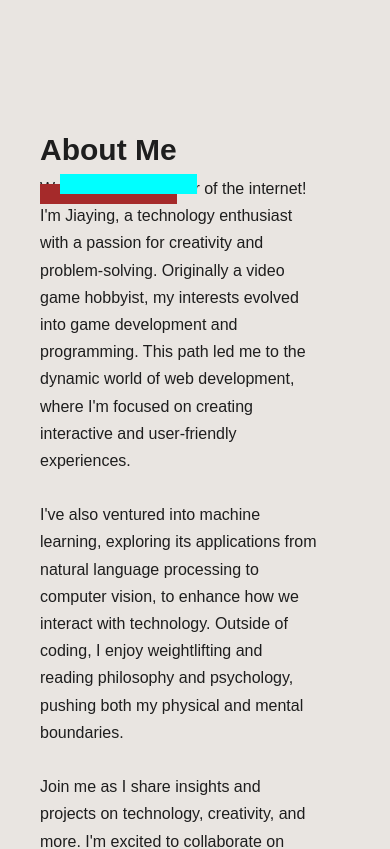
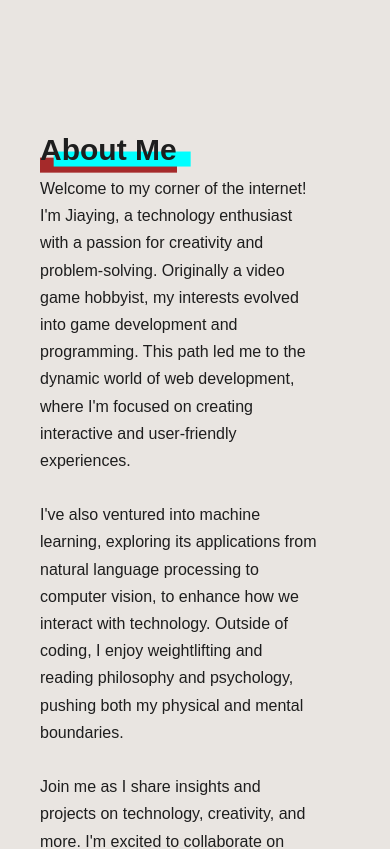
Before and after one commit to Jiaying330/Jiaying-Portfolio, a React (Vite) app in the folder Jiaying-Portfolio/: page / in a window 390 px wide. Shown: the part 800-1649 px from the top of the page. Built offline with nearby package versions, Linux system fonts and the light colour scheme.

Commit message:
responsive fix

```diff
--- a/Jiaying-Portfolio/src/components/About.scss
+++ b/Jiaying-Portfolio/src/components/About.scss
@@ -1,5 +1,5 @@
 .about {
-  height: 100vh;
+  // height: 100vh;
 
   &__content-container {
     width: 100%;
@@ -18,7 +18,7 @@
 
 @media (max-width: 820px) {
   .about {
-    //   height: 100vh;
+    // height: 100vh;
 
     &__content-container {
       // width: 100%;
--- a/Jiaying-Portfolio/src/index.css
+++ b/Jiaying-Portfolio/src/index.css
@@ -43,23 +43,25 @@ body {
 .section-title::before {
   content: "";
   position: absolute;
-  height: 2rem;
+  /* height: 2rem; */
+  height: 30%;
   width: 100%;
   background-color: aqua;
   top: 0;
   z-index: -1;
-  transform: translate(2rem, 5rem);
+  /* transform: translate(2rem, 5rem); */
+  transform: translate(10%, 180%);
 }
 .section-title::after {
   content: "";
   position: absolute;
-  height: 2rem;
+  height: 30%;
   width: 100%;
   background-color: brown;
   /* top: 0; */
   left: 0;
   z-index: -2;
-  transform: translate(0rem, 6rem);
+  transform: translate(0%, 220%);
 }
 
 @keyframes fadeIn {
```
